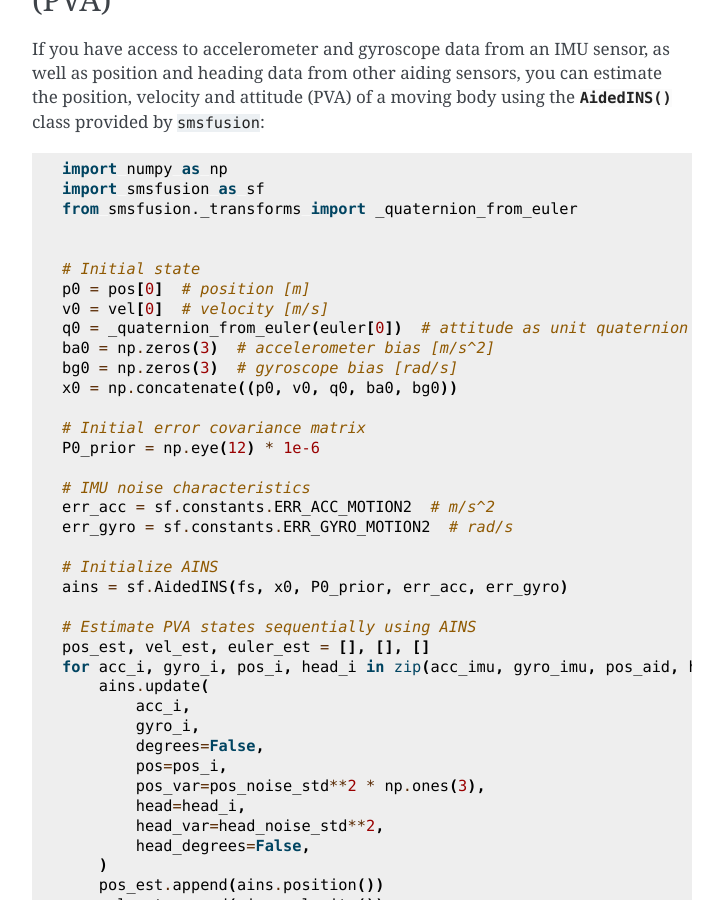
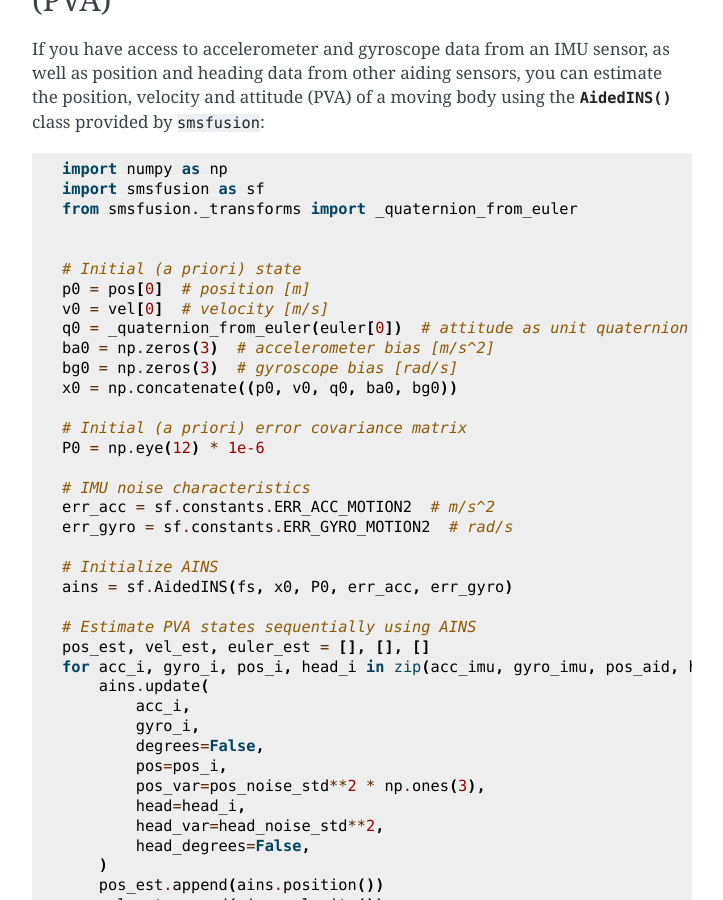
Before and after one commit to 4Subsea/smsfusion-python, a Sphinx documentation site: the page built from docs/user_guide/quickstart.rst, in a window 1280 px wide and 900 px high, scrolled down 1746 px. Shown: the whole window, without its empty margins (388-1111 px from the left). Built offline with Sphinx 7.4.7, drawn with Linux system fonts in a browser that asks for light colours; some of the changed text lies outside the part shown.

Commit message:
remove prior

```diff
--- a/docs/user_guide/quickstart.rst
+++ b/docs/user_guide/quickstart.rst
@@ -86,7 +86,7 @@ provided by ``smsfusion``:
     from smsfusion._transforms import _quaternion_from_euler
 
 
-    # Initial state
+    # Initial (a priori) state
     p0 = pos[0]  # position [m]
     v0 = vel[0]  # velocity [m/s]
     q0 = _quaternion_from_euler(euler[0])  # attitude as unit quaternion
@@ -94,15 +94,15 @@ provided by ``smsfusion``:
     bg0 = np.zeros(3)  # gyroscope bias [rad/s]
     x0 = np.concatenate((p0, v0, q0, ba0, bg0))
 
-    # Initial error covariance matrix
-    P0_prior = np.eye(12) * 1e-6
+    # Initial (a priori) error covariance matrix
+    P0 = np.eye(12) * 1e-6
 
     # IMU noise characteristics
     err_acc = sf.constants.ERR_ACC_MOTION2  # m/s^2
     err_gyro = sf.constants.ERR_GYRO_MOTION2  # rad/s
 
     # Initialize AINS
-    ains = sf.AidedINS(fs, x0, P0_prior, err_acc, err_gyro)
+    ains = sf.AidedINS(fs, x0, P0, err_acc, err_gyro)
 
     # Estimate PVA states sequentially using AINS
     pos_est, vel_est, euler_est = [], [], []
@@ -153,7 +153,7 @@ class provided by ``smsfusion`` operated in VRU mode:
     from smsfusion._transforms import _quaternion_from_euler
 
 
-    # Initial state
+    # Initial (a priori) state
     p0 = pos[0]  # position [m]
     v0 = vel[0]  # velocity [m/s]
     q0 = _quaternion_from_euler(euler[0])  # attitude as unit quaternion
@@ -161,15 +161,15 @@ class provided by ``smsfusion`` operated in VRU mode:
     bg0 = np.zeros(3)  # gyroscope bias [rad/s]
     x0 = np.concatenate((p0, v0, q0, ba0, bg0))
 
-    # Initial error covariance matrix
-    P0_prior = np.eye(12) * 1e-6
+    # Initial (a priori) error covariance matrix
+    P0 = np.eye(12) * 1e-6
 
     # IMU noise characteristics
     err_acc = sf.constants.ERR_ACC_MOTION2  # m/s^2
     err_gyro = sf.constants.ERR_GYRO_MOTION2  # rad/s
 
     # Initialize AINS
-    ains = sf.AidedINS(fs, x0, P0_prior, err_acc, err_gyro)
+    ains = sf.AidedINS(fs, x0, P0, err_acc, err_gyro)
 
     # Estimate PVA states sequentially using AINS
     euler_est = []
```
